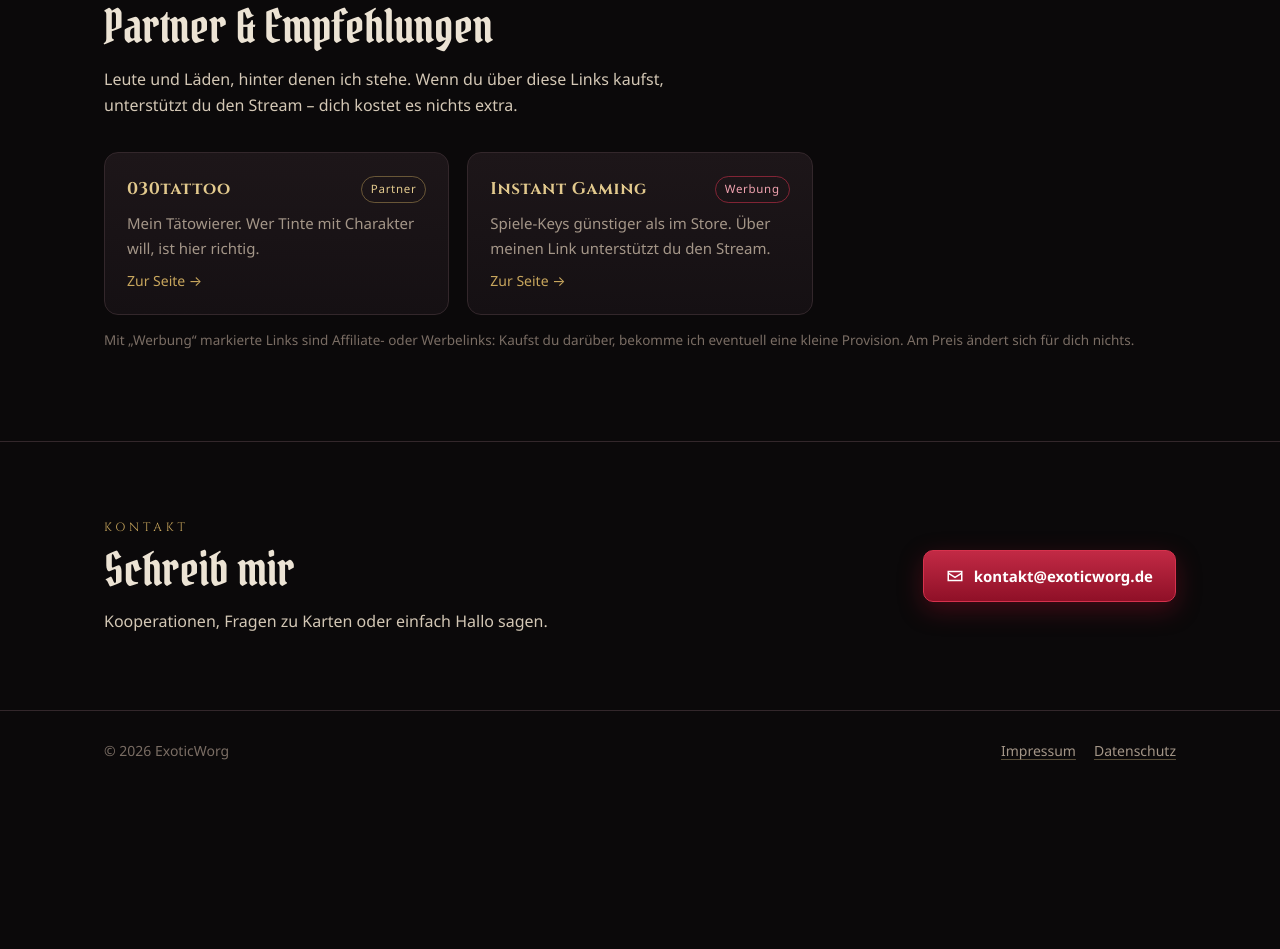
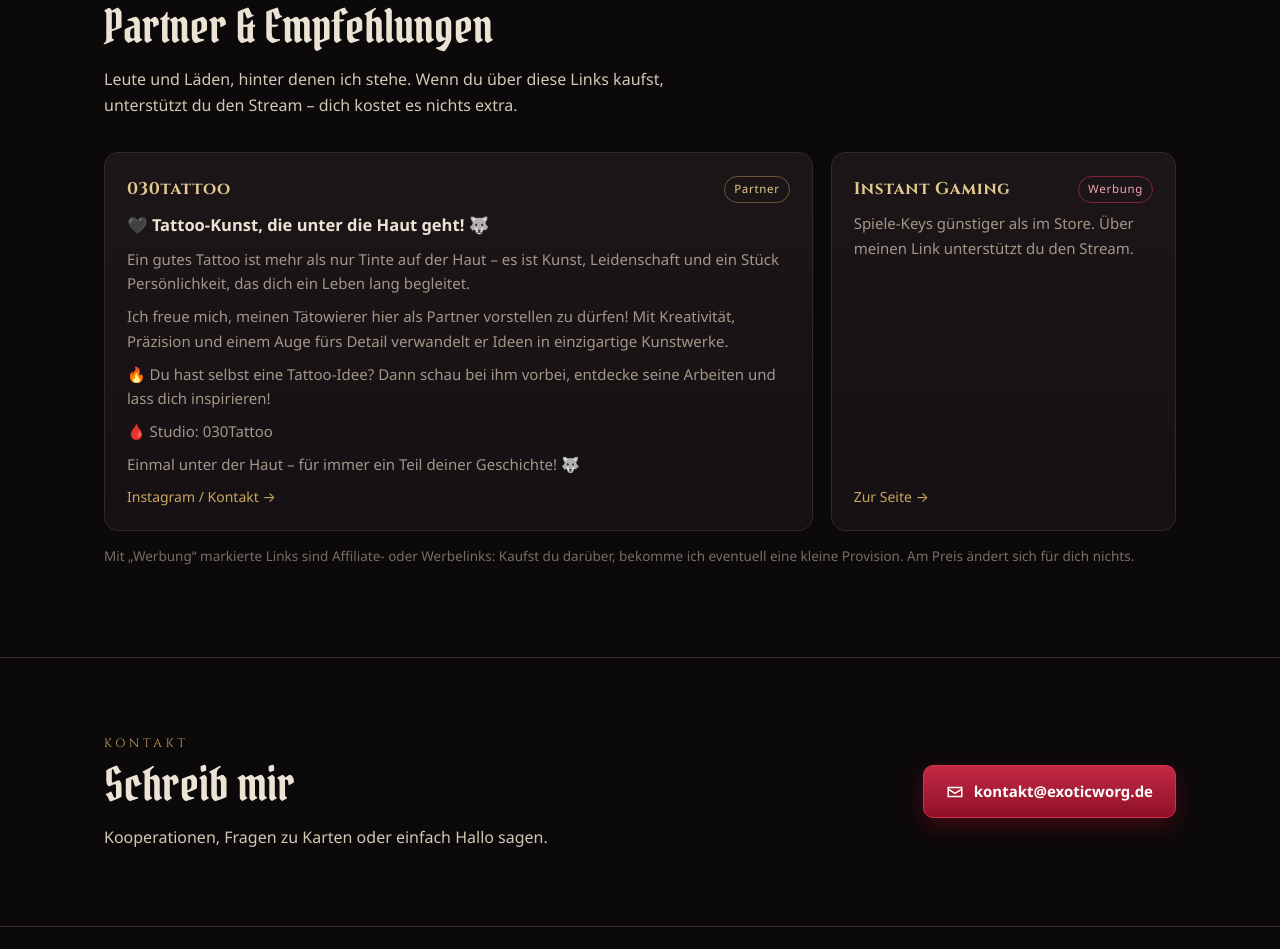
Before and after one commit to Exoticworg/homepage, a plain HTML site: page index.html in a window 1280 px wide. Shown: the part 2978-3927 px from the top of the page. Before the commit the page ends 3780 px from the top, so only its background shows below. Drawn offline with Linux system fonts and the light colour scheme.

Commit message:
030tattoo: eigener Text, breite Partnerkarte
Co-Authored-By: Claude Opus 5.5 <noreply@anthropic.com>
Claude-Session: https://claude.ai/code/session_017xUbLKwy7ULAByV6Z9Ekj7

```diff
--- a/index.html
+++ b/index.html
@@ -191,8 +191,10 @@ fetch('partner.json', { cache: 'no-cache' }).then(r => r.json()).then(P => {
   document.getElementById('partnerGrid').innerHTML = L.map(p => {
     const ok = /^https:\/\//.test(p.url || '');
     const tag = p.art === 'werbung' ? '<span class="badge ad">Werbung</span>' : '<span class="badge">Partner</span>';
-    const inner = `<div class="ph"><b>${esc(p.name)}</b>${tag}</div><p>${esc(p.text)}</p>${p.code ? `<div class="code">Code: <b>${esc(p.code)}</b></div>` : ''}${ok ? '<span class="go">Zur Seite →</span>' : ''}`;
-    return ok ? `<a class="card pt" href="${esc(p.url)}" target="_blank" rel="${p.art === 'werbung' ? 'sponsored ' : ''}noopener">${inner}</a>` : `<div class="card pt">${inner}</div>`;
+    const absaetze = String(p.text || '').split(/\n+/).filter(Boolean).map(t => `<p>${esc(t)}</p>`).join('');
+    const inner = `<div class="ph"><b>${esc(p.name)}</b>${tag}</div>${p.titel ? `<div class="pti">${esc(p.titel)}</div>` : ''}${absaetze}${p.code ? `<div class="code">Code: <b>${esc(p.code)}</b></div>` : ''}${ok ? `<span class="go">${esc(p.link_text || 'Zur Seite →')}</span>` : ''}`;
+    const cls = 'card pt' + (p.breit ? ' breit' : '');
+    return ok ? `<a class="${cls}" href="${esc(p.url)}" target="_blank" rel="${p.art === 'werbung' ? 'sponsored ' : ''}noopener">${inner}</a>` : `<div class="${cls}">${inner}</div>`;
   }).join('');
 }).catch(() => { document.getElementById('partner').remove(); });
 fetch('streamplan.json', { cache: 'no-cache' }).then(r => r.json()).then(zeige).catch(() => {
--- a/partner.json
+++ b/partner.json
@@ -3,9 +3,12 @@
     {
       "name": "030tattoo",
       "art": "partner",
-      "text": "Mein Tätowierer. Wer Tinte mit Charakter will, ist hier richtig.",
+      "text": "Ein gutes Tattoo ist mehr als nur Tinte auf der Haut – es ist Kunst, Leidenschaft und ein Stück Persönlichkeit, das dich ein Leben lang begleitet.\nIch freue mich, meinen Tätowierer hier als Partner vorstellen zu dürfen! Mit Kreativität, Präzision und einem Auge fürs Detail verwandelt er Ideen in einzigartige Kunstwerke.\n🔥 Du hast selbst eine Tattoo-Idee? Dann schau bei ihm vorbei, entdecke seine Arbeiten und lass dich inspirieren!\n🩸 Studio: 030Tattoo\nEinmal unter der Haut – für immer ein Teil deiner Geschichte! 🐺",
       "url": "https://www.instagram.com/030tattoo.official/",
-      "code": ""
+      "code": "",
+      "titel": "🖤 Tattoo-Kunst, die unter die Haut geht! 🐺",
+      "link_text": "Instagram / Kontakt →",
+      "breit": true
     },
     {
       "name": "Instant Gaming",
--- a/style.css
+++ b/style.css
@@ -105,6 +105,8 @@ a.pt:hover{border-color:var(--gold);transform:translateY(-2px)}
 .badge{font-size:11.5px;letter-spacing:.06em;padding:3px 9px;border-radius:999px;border:1px solid rgba(200,166,93,.45);color:var(--gold2);white-space:nowrap}
 .badge.ad{border-color:rgba(214,50,77,.55);color:#f1a3b0}
 .pt p{margin:0;color:var(--muted);font-size:15px}
+.pt.breit{grid-column:span 2}
+.pt .pti{font-weight:600;font-size:16.5px;color:var(--text)}
 .pt .code{font-size:14px;color:#d8ccb9}.pt .code b{color:var(--gold2);letter-spacing:.05em}
 .pt .go{margin-top:auto;font-size:14px;color:var(--gold)}
 
@@ -130,6 +132,7 @@ footer a{color:var(--muted)}
 @media (max-width:620px){
   .nav{display:none}
   .g2,.g4,.g3{grid-template-columns:1fr}
+  .pt.breit{grid-column:auto}
   .plan{grid-template-columns:1fr 1fr}
   section{padding:56px 0}
   .hero{padding:48px 0 60px}
```
Also changed, not shown: 1 other file.
